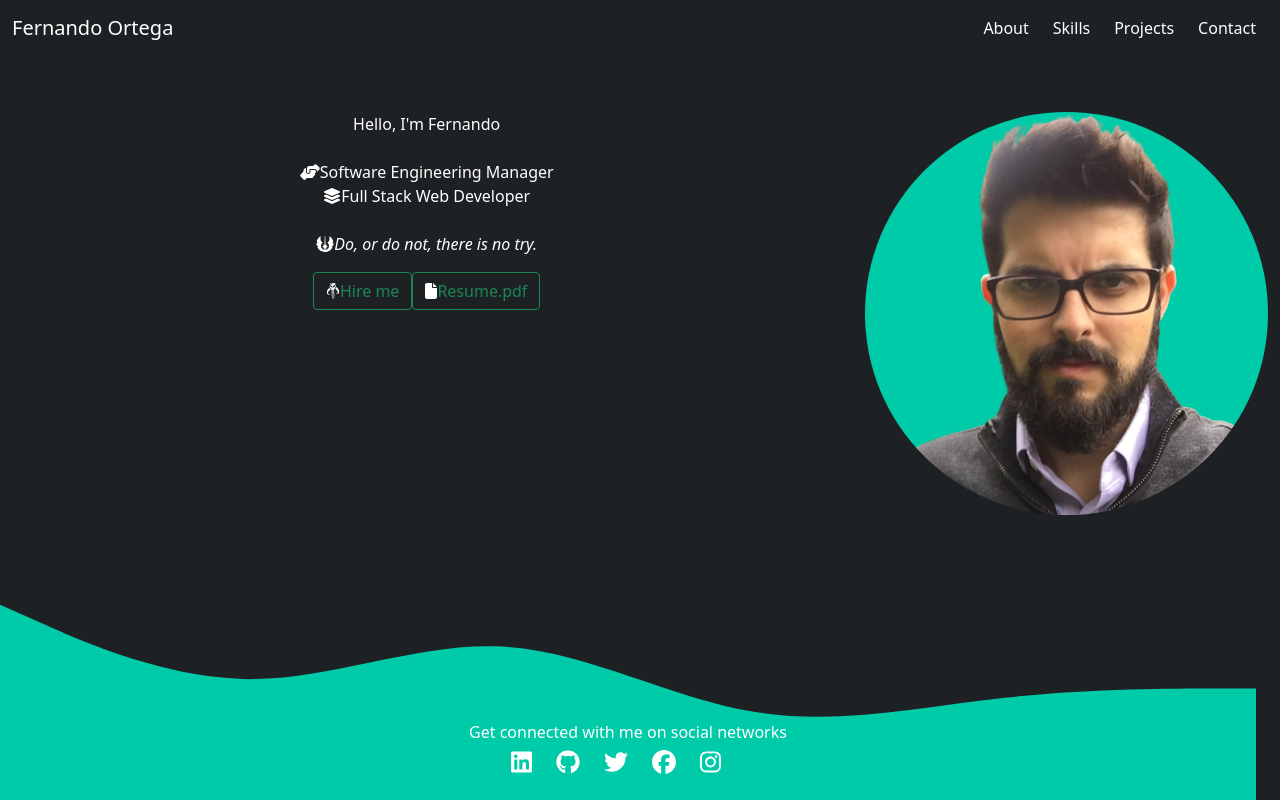
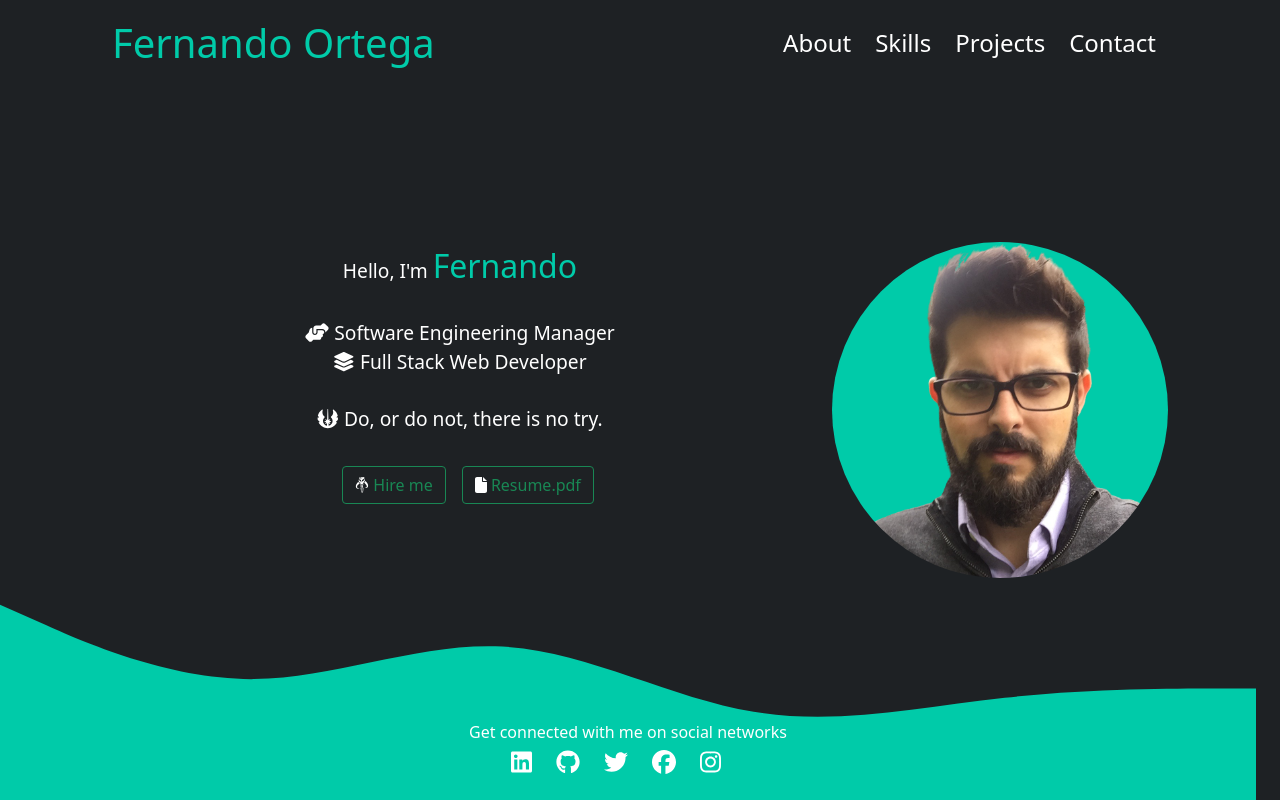
Before and after one commit to Feortegas/portfolio-react, a React (Create React App) app: page / in a window 1280 px wide. Built offline with nearby package versions, Linux system fonts and the light colour scheme.

Commit message:
font sizing and positioning About section

```diff
--- a/src/components/About/index.js
+++ b/src/components/About/index.js
@@ -17,28 +17,30 @@ function About(props) {
 		<section className='pt-5 container-fluid'>
 			<div className='row'>
 				<div className='col-8 mt-2 '>
+					{/* About me section */}
 					<p className='profile-text'>
-						Hello, I'm Fernando
+						Hello, I'm <span className='my-name'>Fernando</span>
 						<br></br>
 						<br></br>
 						<FontAwesomeIcon icon={faHandshakeAngle} />
-						Software Engineering Manager
+						<span> Software Engineering Manager</span>
 						<br></br>
 						<FontAwesomeIcon icon={faLayerGroup} />
-						Full Stack Web Developer
+						<span> Full Stack Web Developer</span>
 						<br></br>
 						<br></br>
 						<FontAwesomeIcon icon={faJedi} />
-						<i>Do, or do not, there is no try.</i>
+						<span> Do, or do not, there is no try.</span>
 					</p>
+					{/* Buttons section */}
 					<div className='profile-text'>
 						<a
-							className='btn btn-outline-success'
+							className='btn btn-outline-success m-3'
 							href='#Skills'
 							role='button'
 							onClick={() => setContactSelected(false)}>
 							<FontAwesomeIcon icon={faMandalorian} />
-							Hire me
+							<span className='btn-outline-success'> Hire me</span>
 						</a>
 						<a
 							className='btn btn-outline-success'
@@ -47,10 +49,11 @@ function About(props) {
 							role='button'
 							onClick={() => setSkillsSelected(false)}>
 							<FontAwesomeIcon icon={faFile} />
-							Resume.pdf
+							<span className='btn-outline-success'> Resume.pdf</span>
 						</a>
 					</div>
 				</div>
+				{/* Profile image section */}
 				<div className='col-4 mt-2'>
 					<img
 						src={profileImage}
--- a/src/components/Nav/index.js
+++ b/src/components/Nav/index.js
@@ -36,7 +36,7 @@ function Nav(props) {
 		<nav className='navbar navbar-expand-lg'>
 			<div className='container-fluid'>
 				<a className='navbar-brand' href='/'>
-					<span>Fernando Ortega</span>
+					<span className='my-name'>Fernando Ortega</span>
 				</a>
 			</div>
 			<div className='collapse navbar-collapse'>
--- a/src/index.css
+++ b/src/index.css
@@ -9,7 +9,24 @@
   text-decoration: none;
 }
 
+.my-name {
+  color: #00cba9;
+  font-size: xx-large;
+}
+
+nav, main {
+  padding: 100px 100px;
+}
+
 /* nav bar */
+.navbar-brand span {
+  font-size: 40px;
+}
+
+nav ul li {
+  font-size: 24px;
+}
+
 nav ul li:hover {
   cursor: pointer;
 }
@@ -22,14 +39,7 @@ nav ul li:hover {
 .profile-text {
 	text-align: center;
 	align-items: center;
-}
-
-.profile-text a {
-  text-align: center;
-}
-
-.section-break {
-	margin-top: 100px;
+  font-size:larger;
 }
 
 /* footer section */
@@ -37,8 +47,8 @@ nav ul li:hover {
   /* background-image: url(./assets/footer/wave.svg); */
   /* background-repeat: no-repeat; */
   /* background-position: bottom; */
-  min-height: 1000px;
-  max-height: 2000px;
+  /* min-height: 300px; */
+  max-height: 500px;
   align-items: flex-end;
   text-align: center;
   min-width: 100%;
```
